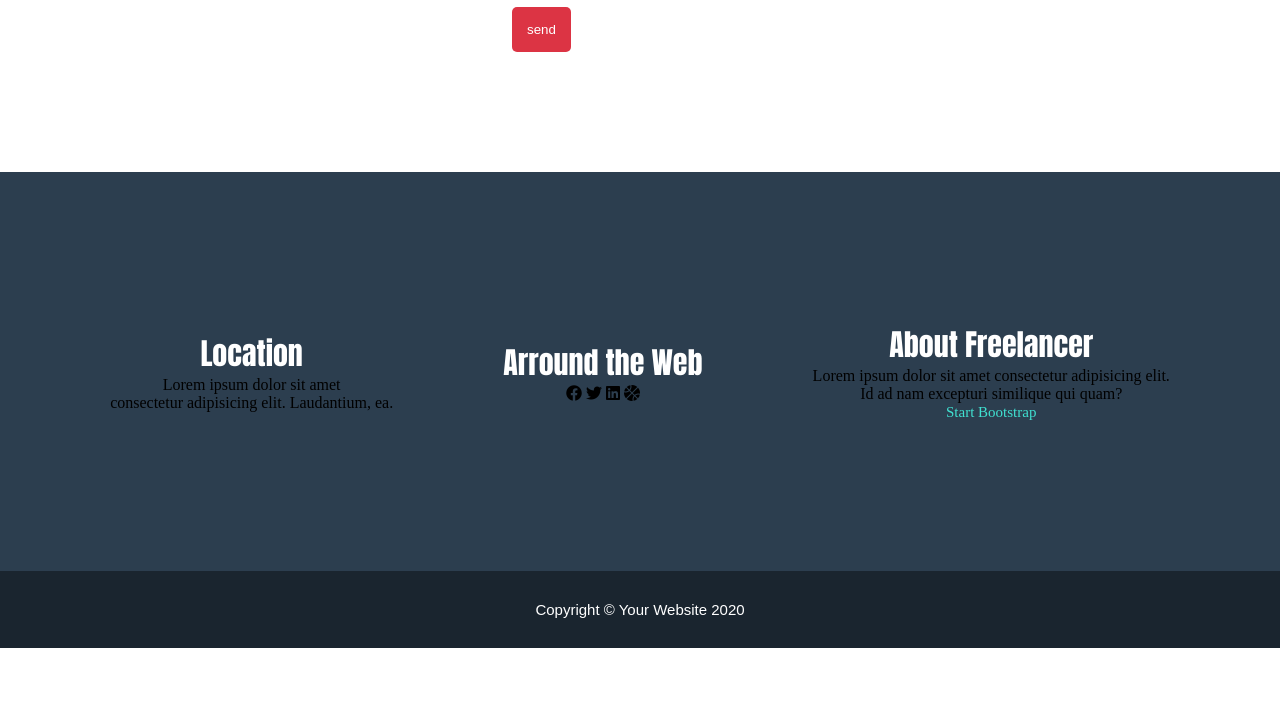
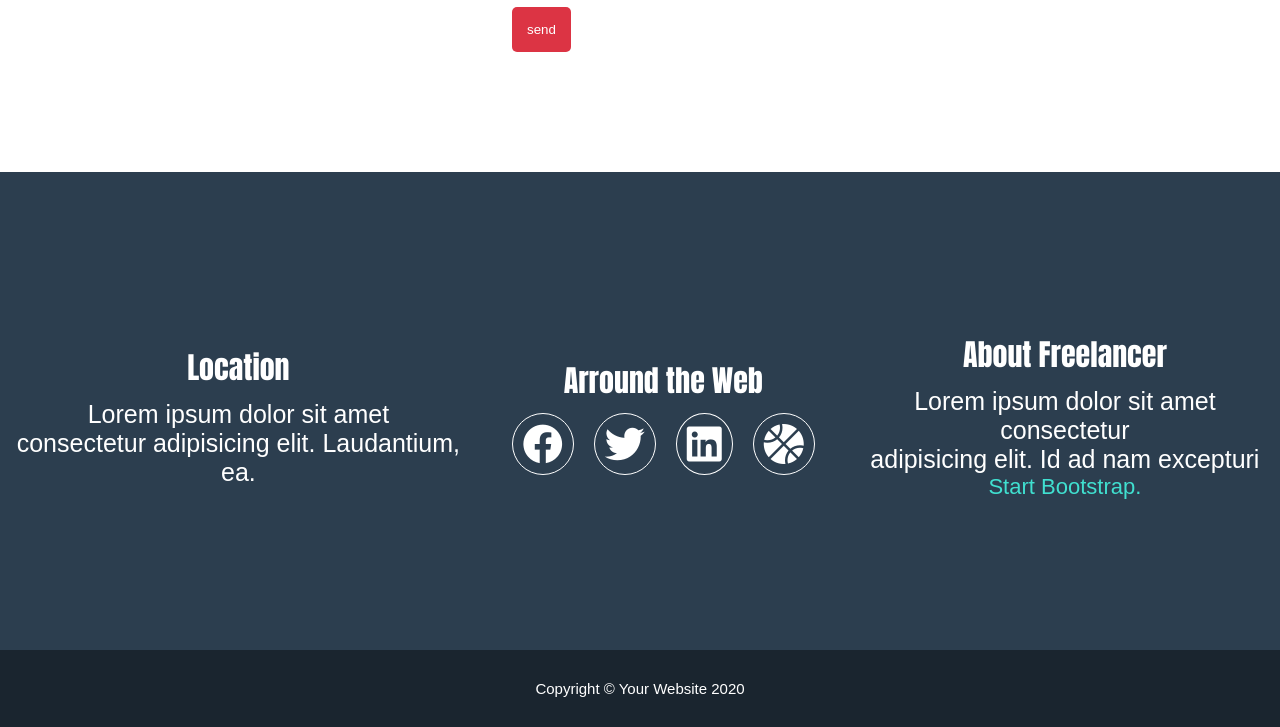
Before and after one commit to M1MOS/Start-CSS, a plain HTML site: page index.html in a window 1280 px wide. Shown: the part 2631-3358 px from the top of the page. Before the commit the page ends 3279 px from the top, so only its background shows below. Drawn offline with Linux system fonts and the light colour scheme; files whose address does not match are found by name.

Commit message:
Fin footer Style

```diff
--- a/css/style.css
+++ b/css/style.css
@@ -163,22 +163,33 @@ section{
 .location{
 
 }
-.location h2{
+.location h3{
     font-family: Impact, Haettenschweiler, 'Arial Narrow Bold', sans-serif;
     font-size: 30px;
     color: white;
+    margin: 10px 0;
 }
 
 .arround h3{
     font-family: Impact, Haettenschweiler, 'Arial Narrow Bold', sans-serif;
     font-size: 30px;
     color: white;
+    margin: 10px 0;
 }
 
 .free h3{
     font-family: Impact, Haettenschweiler, 'Arial Narrow Bold', sans-serif;
     font-size: 30px;
     color: white;
+    margin: 10px 0;
+}
+
+.footer p{
+    color: white;
+    font-size: 25px;
+    font-family: Arial, Helvetica, sans-serif;
+
+
 }
 
 .free a{
@@ -186,6 +197,31 @@ section{
     text-decoration: none;
     font-size: 15px;
     margin-bottom: 20px;
+    font-size: 22px;
+    font-family: Arial, Helvetica, sans-serif;
+}
+.free span{
+    color: turquoise;
+    text-decoration: none;
+    font-size: 15px;
+    margin-bottom: 20px;
+    font-size: 22px;
+    font-family: Arial, Helvetica, sans-serif;
+}
+
+.icon{
+    display: flex;
+    justify-content: center;
+    align-items: center;
+    font-size: 40px;
+    padding: 0px 25px;
+}
+.icon .fa-brands, .fa-solid{
+    margin: 0px 10px;
+    padding: 10px;
+    border-radius: 50%;
+    border: 1px white  solid ;
+    color: white;
 }
 .ccg{
     background-color: #1A252F;
--- a/index.html
+++ b/index.html
@@ -66,7 +66,7 @@
 
     <footer class="footer">
         <div class="location">
-            <h2>Location</h2>
+            <h3>Location</h3>
             <p>Lorem ipsum dolor sit amet <br>consectetur adipisicing elit. Laudantium, ea.
             </p>
         </div>
@@ -81,8 +81,8 @@
         </div>
         <div class="free">
             <h3>About Freelancer</h3>
-            <p>Lorem ipsum dolor sit amet consectetur adipisicing elit. <br> Id ad nam excepturi similique qui quam?</p>
-            <a href="">Start Bootstrap</a>
+            <p>Lorem ipsum dolor sit amet consectetur <br> adipisicing elit.  Id ad nam excepturi </p>
+            <a href="">Start Bootstrap<span>.</span></a>
         </div>
     </footer>
     <div class="ccg">
```
